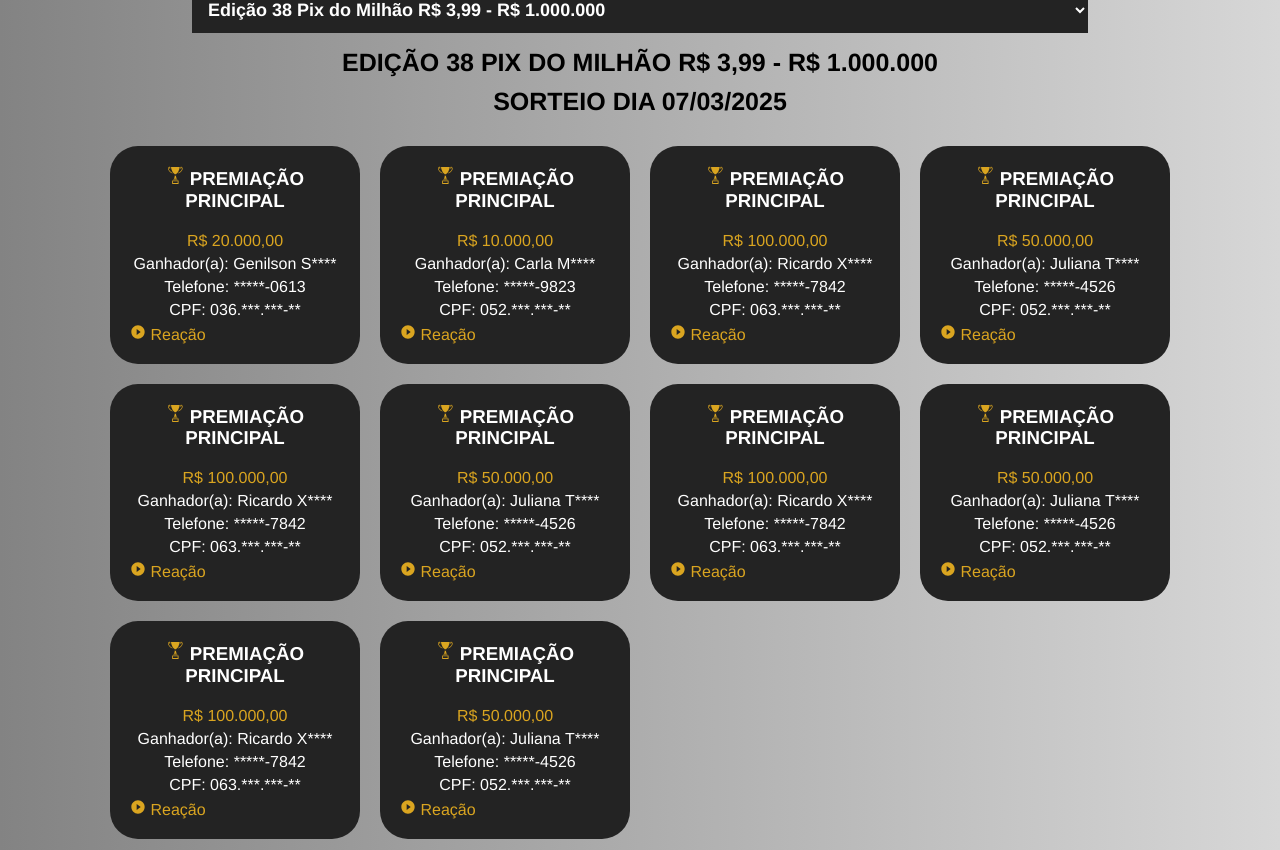
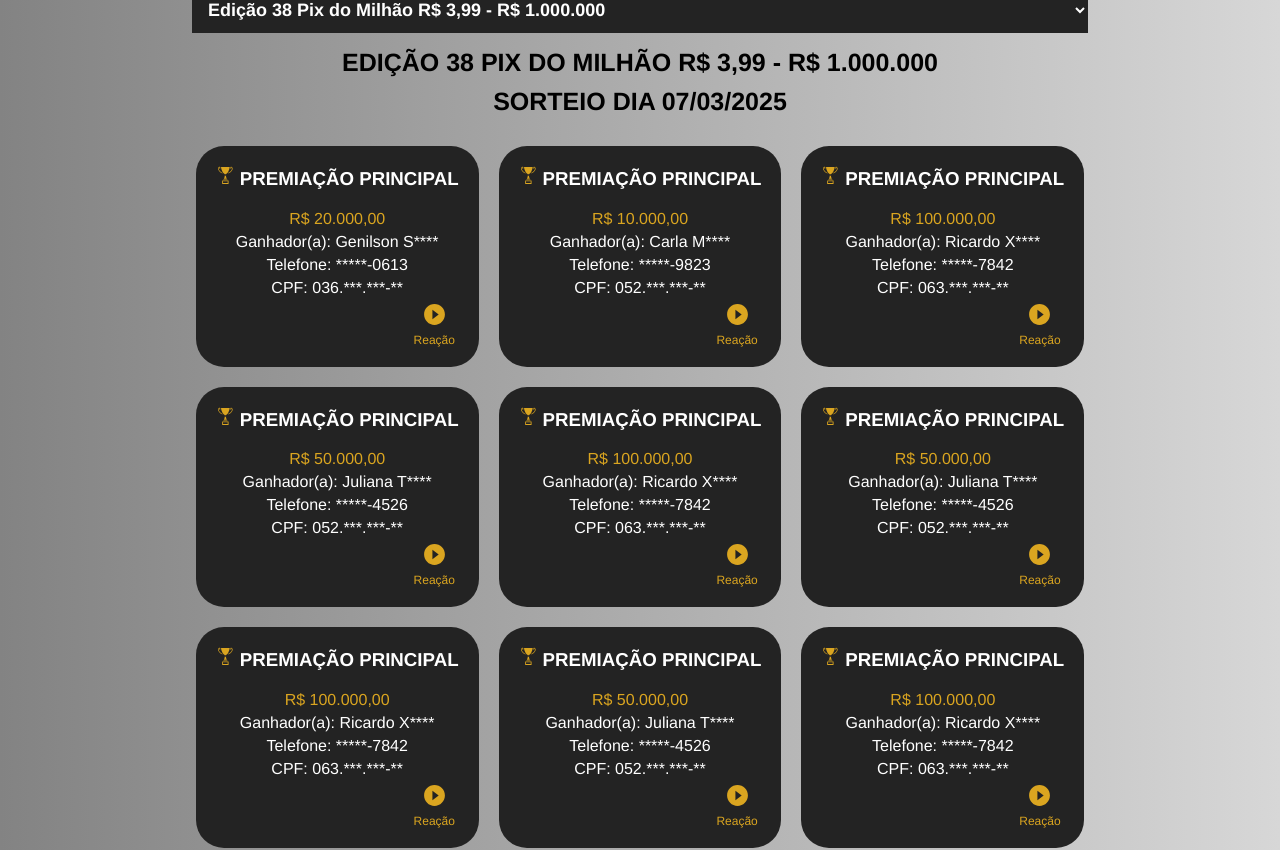
Before and after one commit to david93dev/rifas-projects, a React (Vite) app: page /Ganhadores in a window 1280 px wide. Shown: the part 494-1344 px from the top of the page. Built offline with nearby package versions, Linux system fonts and the light colour scheme.

Commit message:
ajustes tela ganhadores

```diff
--- a/src/components/contact/Contact.jsx
+++ b/src/components/contact/Contact.jsx
@@ -6,22 +6,17 @@ export function Contact() {
         <>
             <section>
                 <div className="ebook-container">
-
                     <div className="ebook reverse">
-
                         <div>
                             <img className="what-img" src={whatsapp} alt="logo whatzapp" />
                         </div>
-
                         <div className="info-contact">
                             <h2>Entre no nosso grupo do WhatsApp e concorra diariamente a prêmios <span>Exclusivos!</span></h2>
-
                             <div>
                                 <button className="whats-btn" onClick={() => navigate("/pagina-desejada")}>Entrar</button>
                             </div>
                         </div>
                     </div>
-
                 </div>
             </section>
         </>
--- a/src/components/winners-card/WinnersCard.css
+++ b/src/components/winners-card/WinnersCard.css
@@ -48,14 +48,14 @@
 }
 
 .winners-cards {
-    display: grid;
-    grid-template-columns: repeat(4, 1fr);
+    display: flex;
     justify-content: center;
+    align-items: center;
+    flex-wrap: wrap;
     gap: 20px;
     padding: 20px;
     color: #fff;
-    margin: 0 90px;
-
+    margin: 0 50px;
 }
 
 
@@ -63,7 +63,6 @@
     padding: 20px;
     background-color: #232323;
     border-radius: 28px;
-
 
 }
 
@@ -78,10 +77,25 @@ text-align: center;
 
 .winners-cards li{
     padding-bottom: 5px;
-
 }
 
 .winners-cards h3{
    padding-bottom: 20px;
    text-transform: uppercase;
 }
+
+.react {
+    display: flex;
+    justify-content: center;
+    flex-direction: column;
+    align-items: center;
+    margin-left: 80%;
+}
+
+.icon-react {
+    font-size: 25px;
+}
+
+.text-react {
+    font-size: 12px;
+}
--- a/src/components/winners-card/WinnersCard.jsx
+++ b/src/components/winners-card/WinnersCard.jsx
@@ -126,8 +126,8 @@ export function WinnersCard() {
                   <li>Telefone: {ganhador.telefone}</li>
                   <li>CPF: {ganhador.cpf}</li>
                   <div className="react">
-                    <a href=""><span><MdOutlinePlayCircleFilled /></span></a>
-                    <a href=""><span> Reação</span></a>
+                    <a className="icon-react" href=""><span><MdOutlinePlayCircleFilled /></span></a>
+                    <a className="text-react" href=""><span> Reação</span></a>
                   </div>
                 </ul>
               </div>
```
